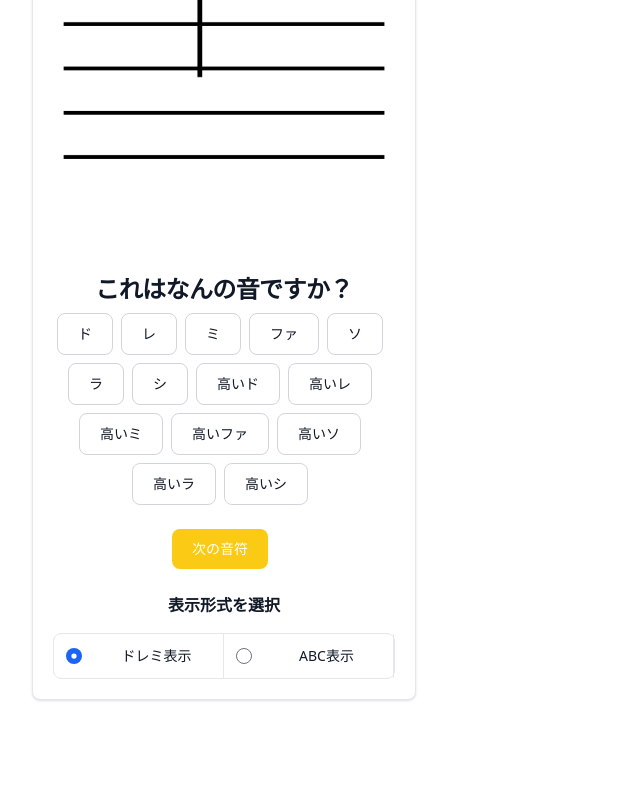
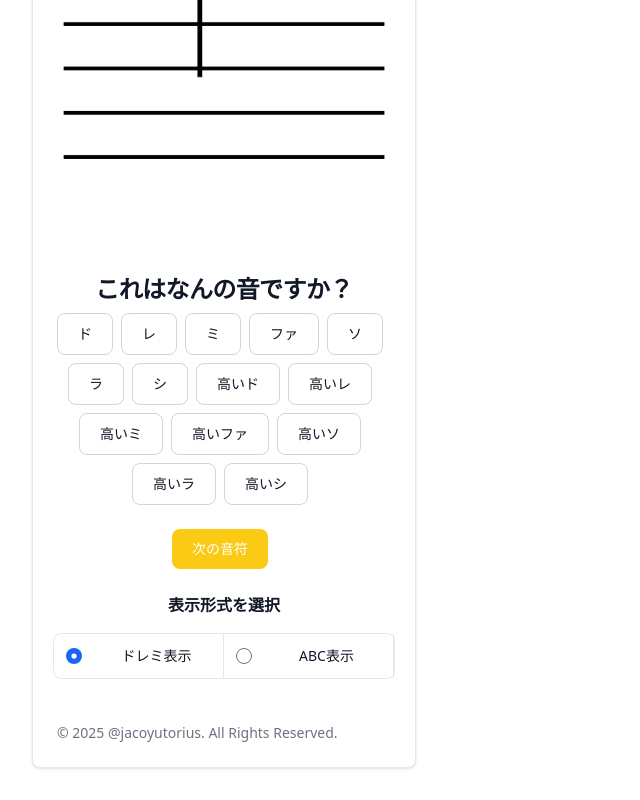
Before and after one commit to jacoyutorius/music-note-trainer, a React (Vite) app: page / in a window 1280 px wide. Shown: the part 214-1014 px from the top of the page, without its empty margins (0-640 px from the left). Before the commit the page ends 946 px from the top, so only its background shows below. Built offline with nearby package versions, Linux system fonts and the light colour scheme.

Commit message:
フッターを付けた

```diff
--- a/src/App.tsx
+++ b/src/App.tsx
@@ -137,6 +137,13 @@ function App() {
             </ul>
           </section>
         </div>
+
+        <footer className="bg-white m-2 dark:bg-gray-800">
+          <div className="w-full mx-auto max-w-screen-xl p-4 md:flex md:items-center md:justify-between">
+            <span className="text-sm text-gray-500 sm:text-center dark:text-gray-400">© 2025 <a href="https://twitter.com/jacoyutorius" className="hover:underline">@jacoyutorius</a>. All Rights Reserved.
+            </span>
+          </div>
+        </footer>
       </div>
     </>
   );
```
